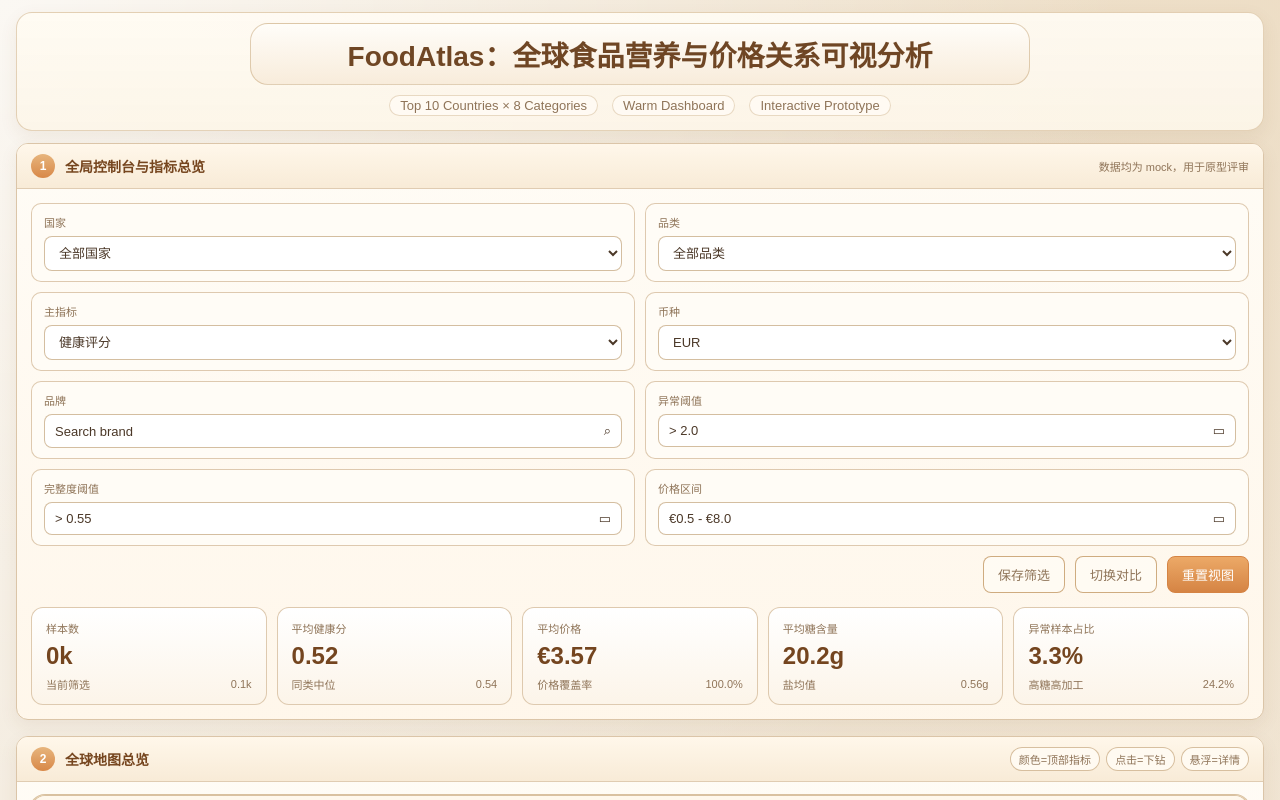
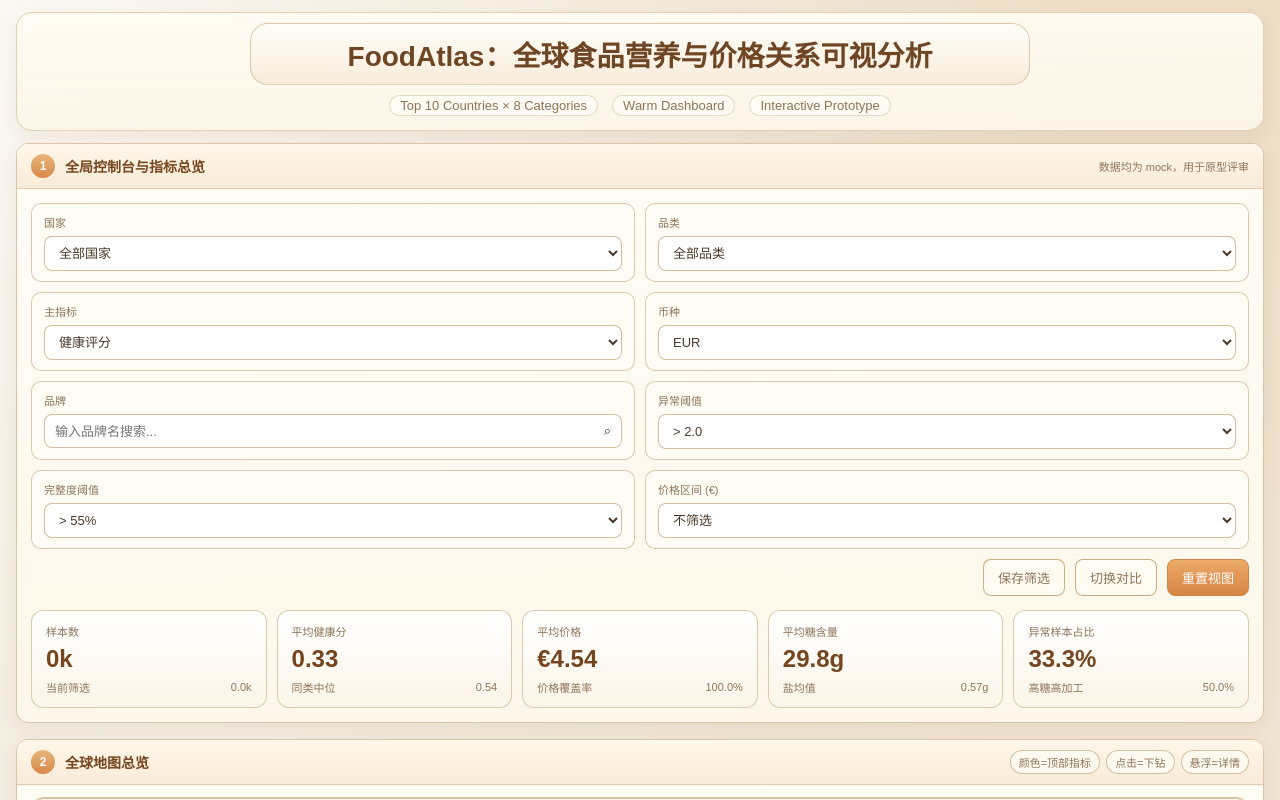
Before and after one commit to mique11a/FoodAtlas, a plain HTML site: page frontend/index.html in a window 1280 px wide. Both pictures are taken after a click on the button "重置视图". Shown: the top 800 px of the page. Drawn offline with nearby package versions, Linux system fonts and the light colour scheme.

Commit message:
feat: 四控件可交互(品牌/异常/完整度/价格区间) + 表格排序/行点击/TopN

```diff
--- a/frontend/index.html
+++ b/frontend/index.html
@@ -268,10 +268,19 @@
               <option value="fat">脂肪</option><option value="energy">能量</option><option value="nutriscore">Nutri-Score</option><option value="nova">NOVA等级</option>
             </select></div>
             <div class="control-item"><label>币种</label><select id="currencySelect"><option value="EUR">EUR</option><option value="USD">USD</option></select></div>
-            <div class="control-item"><label>品牌</label><div class="control-input"><span>Search brand</span><span>⌕</span></div></div>
-            <div class="control-item"><label>异常阈值</label><div class="control-value"><span>&gt; 2.0</span><span>▭</span></div></div>
-            <div class="control-item"><label>完整度阈值</label><div class="control-value"><span>&gt; 0.55</span><span>▭</span></div></div>
-            <div class="control-item"><label>价格区间</label><div class="control-value"><span>€0.5 - €8.0</span><span>▭</span></div></div>
+            <div class="control-item"><label>品牌</label><div class="control-input"><input id="brandInput" placeholder="输入品牌名搜索..." style="border:none;outline:none;width:100%;font-size:13px;color:var(--text);background:transparent;"><span>⌕</span></div></div>
+            <div class="control-item"><label>异常阈值</label><select id="anomalyThresh">
+              <option value="0">不筛选</option><option value="1.0">&gt; 1.0</option><option value="1.5">&gt; 1.5</option>
+              <option value="2.0" selected>&gt; 2.0</option><option value="2.5">&gt; 2.5</option><option value="3.0">&gt; 3.0</option>
+            </select></div>
+            <div class="control-item"><label>完整度阈值</label><select id="completenessThresh">
+              <option value="0">不筛选</option><option value="0.4">&gt; 40%</option><option value="0.5">&gt; 50%</option>
+              <option value="0.55" selected>&gt; 55%</option><option value="0.6">&gt; 60%</option><option value="0.7">&gt; 70%</option>
+            </select></div>
+            <div class="control-item"><label>价格区间 (€)</label><select id="priceRange">
+              <option value="">不筛选</option><option value="0,1">€0 - 1</option><option value="1,2">€1 - 2</option>
+              <option value="2,3">€2 - 3</option><option value="3,5">€3 - 5</option><option value="5,8">€5 - 8</option>
+            </select></div>
             <div class="control-actions">
               <button class="ghost-btn" id="saveFilterBtn" type="button">保存筛选</button>
               <button class="ghost-btn" id="compareBtn" type="button">切换对比</button>
@@ -380,14 +389,24 @@
     <section class="panel panel-table">
       <div class="panel-title">
         <div class="panel-title-main"><span class="panel-index">8</span><h3>产品列表与对比表</h3></div>
-        <div class="chip-row"><span class="chip">按异常度降序</span><span class="chip">Top 12</span></div>
+        <div class="chip-row">
+          <span class="chip" id="tableSortLabel">按异常度降序</span>
+          <select id="tableTopN" style="font-size:11px;padding:2px 6px;border:1px solid var(--border);border-radius:999px;background:#fff;color:var(--text);cursor:pointer;">
+            <option value="12" selected>Top 12</option><option value="24">Top 24</option><option value="50">Top 50</option><option value="999">全部</option>
+          </select>
+        </div>
       </div>
       <div class="panel-body">
         <div class="table-wrap">
           <div class="table-toolbar">
             <div id="tableFilterLabel">当前筛选：全部 / 全部 / 异常度降序</div>
             <div class="table-toolbar-right">
-              <div class="chip-row"><span class="chip">价格</span><span class="chip">健康</span><span class="chip">异常</span><span class="chip">完整度</span></div>
+              <div class="chip-row" id="tableSortChips">
+                <span class="chip" data-sort="price">价格 ▾</span>
+                <span class="chip" data-sort="health">健康</span>
+                <span class="chip" data-sort="anomaly" style="background:var(--accent-soft);font-weight:bold;">异常 ▾</span>
+                <span class="chip" data-sort="completeness">完整度</span>
+              </div>
             </div>
           </div>
           <div class="table-scroller">
@@ -468,6 +487,21 @@ const MOCK_PRODUCTS=Array.from({length:120},(_,i)=>{
 
 // ========== 全局状态 ==========
 let selectedCountry='',selectedCategory='',currentMetric='health_score',mapZoomedTo=null;
+let selectedBrand='',anomalyThreshold=2.0,completenessThreshold=0.55,priceRange='';
+
+// 统一过滤函数：应用所有筛选条件
+function filterProducts(data){
+  if(selectedCountry) data=data.filter(d=>d.countryEn===selectedCountry);
+  if(selectedCategory) data=data.filter(d=>d.categoryEn===selectedCategory);
+  if(selectedBrand) data=data.filter(d=>d.brand.toLowerCase().includes(selectedBrand.toLowerCase()));
+  if(anomalyThreshold>0) data=data.filter(d=>d.anomaly>=anomalyThreshold);
+  if(completenessThreshold>0) data=data.filter(d=>d.completeness>=completenessThreshold);
+  if(priceRange){
+    const [lo,hi]=priceRange.split(',').map(Number);
+    data=data.filter(d=>d.price>=lo&&d.price<=hi);
+  }
+  return data;
+}
 const COUNTRY_CENTERS={
   'France':[2.75,46.85],'United States':[-89.55,37.77],'Germany':[11.29,50.45],
   'Spain':[-4.01,40.83],'United Kingdom':[-3.06,54.34],'Italy':[11.95,44.61],
@@ -576,9 +610,7 @@ function renderSunburst(){
 
 // ========== 3: 异常散点图 ==========
 function renderAnomaly(){
-  let data=MOCK_PRODUCTS;
-  if(selectedCountry) data=data.filter(d=>d.countryEn===selectedCountry);
-  if(selectedCategory) data=data.filter(d=>d.categoryEn===selectedCategory);
+  let data=filterProducts(MOCK_PRODUCTS);
   const xKey=document.getElementById('anomalyX').value;
   const yKey=document.getElementById('anomalyY').value;
   const xMeta=AXIS_META[xKey],yMeta=AXIS_META[yKey];
@@ -658,9 +690,7 @@ function showProductDetail(d,event){
 
 // ========== 5: 平行坐标 ==========
 function renderParallel(){
-  let data=MOCK_PRODUCTS;
-  if(selectedCountry) data=data.filter(d=>d.countryEn===selectedCountry);
-  if(selectedCategory) data=data.filter(d=>d.categoryEn===selectedCategory);
+  let data=filterProducts(MOCK_PRODUCTS);
   parallelChart.setOption({
     backgroundColor:'transparent',
     parallelAxis:[
@@ -710,26 +740,38 @@ function renderBoxplot(){
 }
 
 // ========== 8: 产品列表 ==========
+let tableSortField='anomaly',tableSortDir='desc',tableTopN=12;
 function renderTable(){
-  let data=MOCK_PRODUCTS;
-  if(selectedCountry) data=data.filter(d=>d.countryEn===selectedCountry);
-  if(selectedCategory) data=data.filter(d=>d.categoryEn===selectedCategory);
-  const rows=data.sort((a,b)=>b.anomaly-a.anomaly).slice(0,12);
+  let data=filterProducts(MOCK_PRODUCTS);
+  // 按当前排序字段 + 方向
+  data.sort((a,b)=>{
+    const va=a[tableSortField]||0,vb=b[tableSortField]||0;
+    return tableSortDir==='desc'?vb-va:va-vb;
+  });
+  const rows=data.slice(0,tableTopN);
+  const sortLabel={price:'价格',health:'健康',anomaly:'异常度',completeness:'完整度'}[tableSortField];
+  const dirLabel=tableSortDir==='desc'?'降序':'升序';
   const cName=selectedCountry?COUNTRIES.find(c=>c.en===selectedCountry)?.zh:'全部';
   const catName=selectedCategory?CATEGORIES.find(c=>c.en===selectedCategory)?.zh:'全部';
-  document.getElementById('tableFilterLabel').textContent=`当前筛选：${cName} / ${catName} / 异常度降序`;
+  document.getElementById('tableSortLabel').textContent=`按${sortLabel}${dirLabel}`;
+  document.getElementById('tableFilterLabel').textContent=`当前筛选：${cName} / ${catName} / ${sortLabel}${dirLabel}`;
   document.getElementById('tableBody').innerHTML=rows.map(item=>{
     const st=item.flag==='high'?'异常':item.flag==='warn'?'关注':'正常';
     const sc=item.flag==='high'?'status-bad':item.flag==='warn'?'status-warn':'status-good';
-    return `<tr><td title="${item.name}">${item.name}</td><td>${item.brand}</td><td>${item.countryZh}</td><td>${item.categoryZh}</td><td>€${item.price.toFixed(2)}</td><td>${item.health.toFixed(2)}</td><td>${item.anomaly.toFixed(2)}</td><td>${item.nova}</td><td>${item.sugars.toFixed(1)}g</td><td>${Math.round(item.completeness*100)}%</td><td><span class="badge-cell ${sc}">${st}</span></td></tr>`;
+    return `<tr data-id="${item.id}" style="cursor:pointer;" title="点击查看产品详情"><td>${item.name}</td><td>${item.brand}</td><td>${item.countryZh}</td><td>${item.categoryZh}</td><td>€${item.price.toFixed(2)}</td><td>${item.health.toFixed(2)}</td><td>${item.anomaly.toFixed(2)}</td><td>${item.nova}</td><td>${item.sugars.toFixed(1)}g</td><td>${Math.round(item.completeness*100)}%</td><td><span class="badge-cell ${sc}">${st}</span></td></tr>`;
   }).join('');
+  // 行点击 → 打开产品详情
+  document.querySelectorAll('#tableBody tr').forEach(tr=>{
+    tr.addEventListener('click',()=>{
+      const item=MOCK_PRODUCTS.find(p=>p.id==tr.dataset.id);
+      if(item) showProductDetail(item);
+    });
+  });
 }
 
 // ========== KPI 更新 ==========
 function updateKPIs(){
-  let data=MOCK_PRODUCTS;
-  if(selectedCountry) data=data.filter(d=>d.countryEn===selectedCountry);
-  if(selectedCategory) data=data.filter(d=>d.categoryEn===selectedCategory);
+  let data=filterProducts(MOCK_PRODUCTS);
   const n=data.length;
   const avgH=data.reduce((s,d)=>s+d.health,0)/n||0;
   const avgP=data.reduce((s,d)=>s+d.price,0)/n||0;
@@ -764,6 +806,13 @@ document.getElementById('countrySelect').addEventListener('change',e=>{
 });
 document.getElementById('categorySelect').addEventListener('change',e=>{selectedCategory=e.target.value;updateKPIs();renderSunburst();renderAnomaly();renderParallel();renderBoxplot();renderTable();});
 document.getElementById('metricSelect').addEventListener('change',e=>{currentMetric=e.target.value;renderMap();renderSunburst();});
+document.getElementById('brandInput').addEventListener('input',e=>{selectedBrand=e.target.value.trim();updateKPIs();renderAnomaly();renderParallel();renderBoxplot();renderTable();});
+document.getElementById('anomalyThresh').addEventListener('change',e=>{anomalyThreshold=+e.target.value;updateKPIs();renderAnomaly();renderParallel();renderBoxplot();renderTable();});
+document.getElementById('completenessThresh').addEventListener('change',e=>{completenessThreshold=+e.target.value;updateKPIs();renderAnomaly();renderParallel();renderBoxplot();renderTable();});
+document.getElementById('priceRange').addEventListener('change',e=>{priceRange=e.target.value;updateKPIs();renderAnomaly();renderParallel();renderBoxplot();renderTable();});
+// 表格排序 chip
+document.querySelectorAll('#tableSortChips .chip').forEach(chip=>{chip.addEventListener('click',function(){const f=this.dataset.sort;if(f===tableSortField){tableSortDir=tableSortDir==='desc'?'asc':'desc';}else{tableSortField=f;tableSortDir='desc';}document.querySelectorAll('#tableSortChips .chip').forEach(c=>{c.style.background='';c.style.fontWeight='';const label={price:'价格',health:'健康',anomaly:'异常',completeness:'完整度'}[c.dataset.sort];c.textContent=label;});this.style.background='var(--accent-soft)';this.style.fontWeight='bold';const arrow=tableSortDir==='desc'?' ▾':' ▴';const label={price:'价格',health:'健康',anomaly:'异常',completeness:'完整度'}[f];this.textContent=label+arrow;renderTable();});});
+document.getElementById('tableTopN').addEventListener('change',e=>{tableTopN=+e.target.value;renderTable();});
 // 保存筛选：把当前筛选项存起来
 let savedFilters=null;
 document.getElementById('saveFilterBtn').addEventListener('click',()=>{
@@ -788,7 +837,10 @@ document.getElementById('compareBtn').addEventListener('click',()=>{
 });
 document.getElementById('resetBtn').addEventListener('click',()=>{
   selectedCountry='';selectedCategory='';currentMetric='health_score';mapZoomedTo=null;
+  selectedBrand='';anomalyThreshold=2.0;completenessThreshold=0.55;priceRange='';
   document.getElementById('countrySelect').value='';document.getElementById('categorySelect').value='';document.getElementById('metricSelect').value='health_score';
+  document.getElementById('brandInput').value='';document.getElementById('anomalyThresh').value='2.0';document.getElementById('completenessThresh').value='0.55';document.getElementById('priceRange').value='';
+  tableSortField='anomaly';tableSortDir='desc';tableTopN=12;document.getElementById('tableTopN').value='12';
   document.getElementById('mapBackBtn').style.display='none';
   setDetailDrawer(false);updateKPIs();refreshViews();
 });
```
